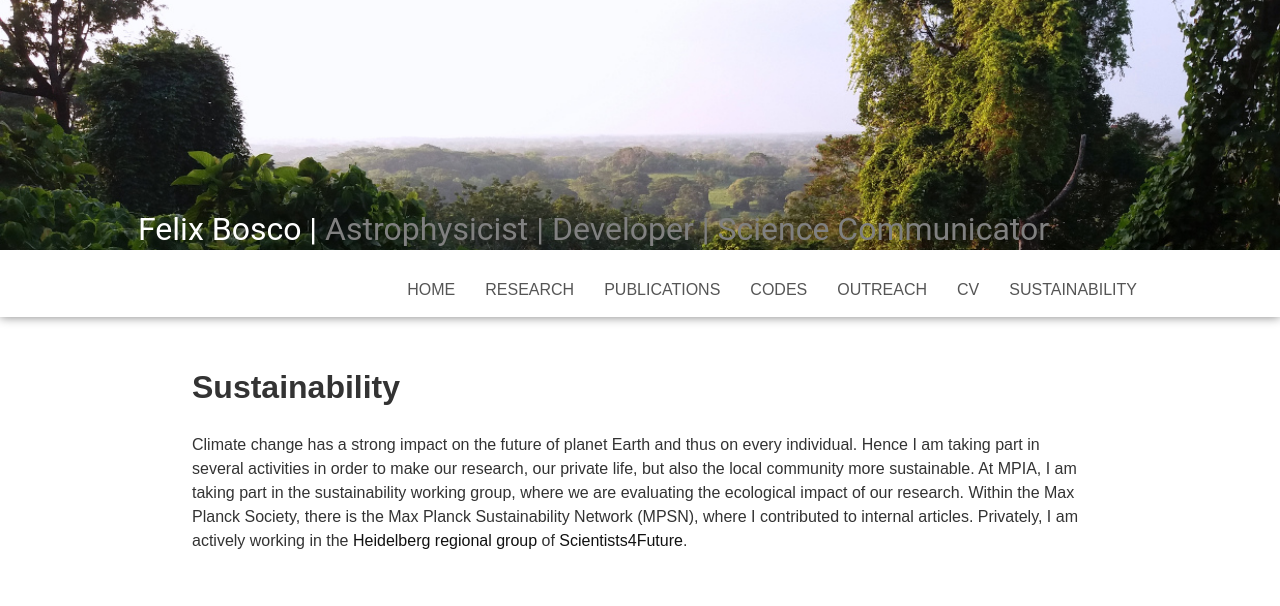
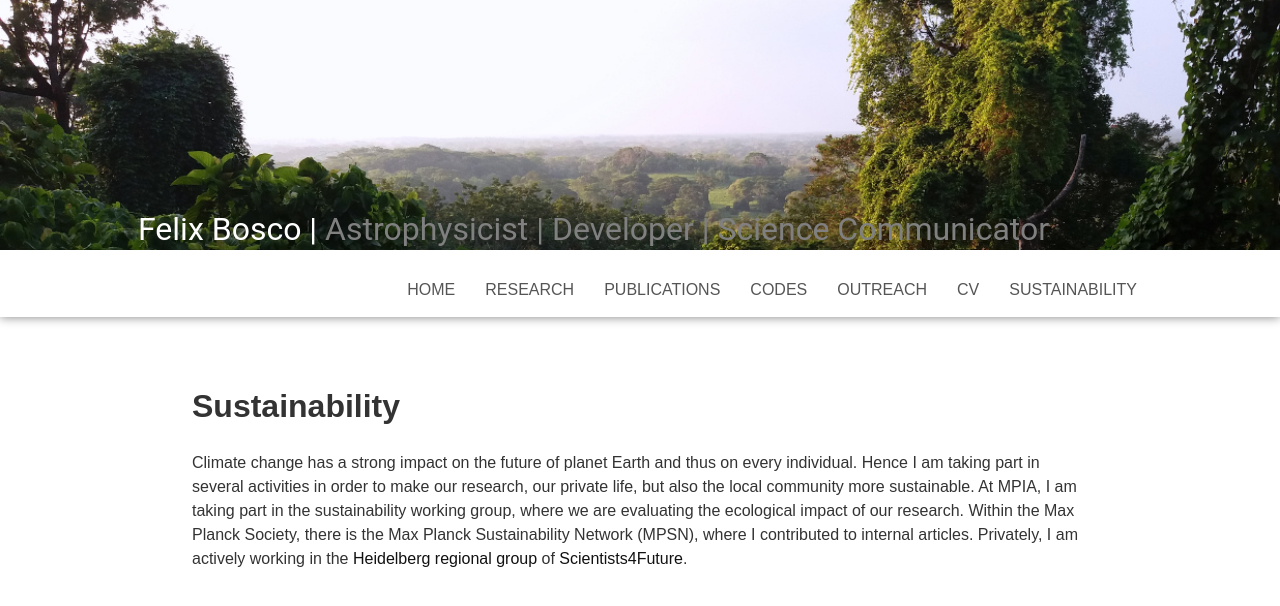
Before and after one commit to felixbosco/felixbosco.github.io, a Jekyll site: the page built from sustainability.html, in a window 1280 px wide. Shown: the top 606 px of the page. Built offline with Jekyll 4.4.1, drawn with Linux system fonts in a browser that asks for light colours.

Commit message:
Insert margin-top for main h1

```diff
--- a/assets/css/style.css
+++ b/assets/css/style.css
@@ -101,6 +101,9 @@ main a {
 main a:hover {
   text-decoration: underline;
 }
+main h1 {
+  margin-top: 40px;
+}
 
 /* ---------- responsive design ---------- */
 @media (max-width: 1200px) {
```
